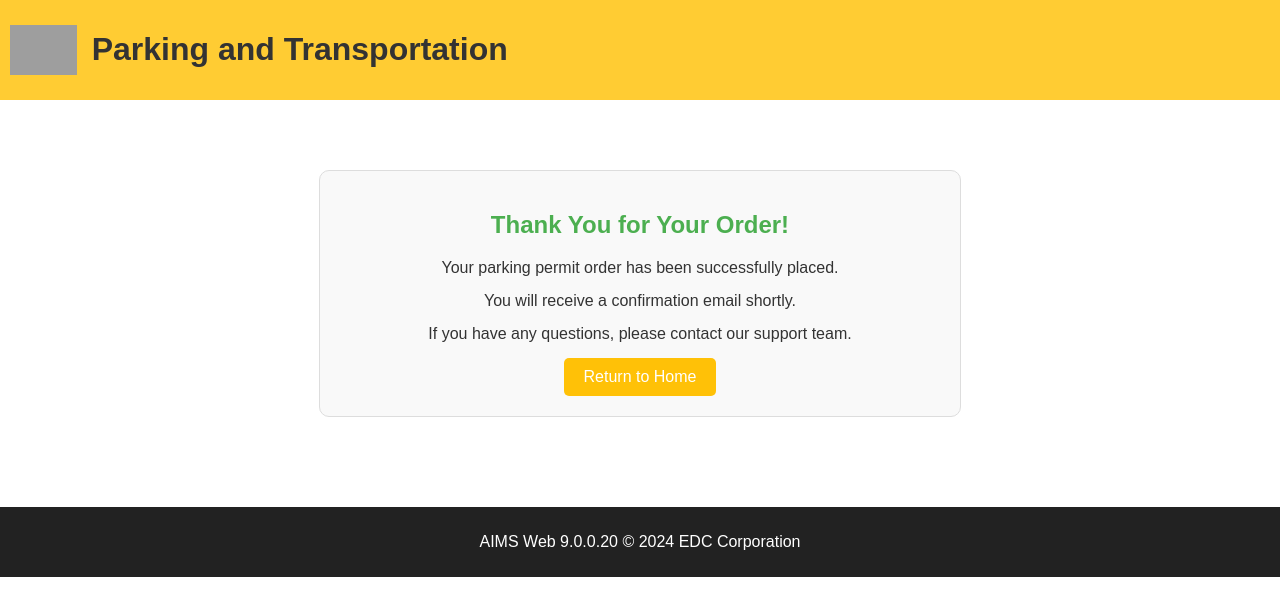
After one commit to Ceziech/CS3337, a Flask app: template templates/confirmation.html in a window 1280 px wide. The commit adds this page. Shown: the top 616 px of the page. Run offline with Flask 3, Linux system fonts and the light colour scheme; the template is opened without the code that fills it, so the values that code supplies are empty; grey boxes are pictures that could not be loaded.

Commit message:
Add files via upload

```diff
--- /dev/null
+++ b/templates/confirmation.html
@@ -0,0 +1,62 @@
+<!DOCTYPE html>
+<html lang="en">
+<head>
+    <meta charset="UTF-8">
+    <meta name="viewport" content="width=device-width, initial-scale=1.0">
+    <title>Order Confirmation</title>
+    <link rel="stylesheet" href="shop_cart_page.css"> <!-- Reuse the CSS -->
+    <style>
+        .confirmation-message {
+            text-align: center;
+            margin: 50px auto;
+            max-width: 600px;
+            border: 1px solid #ddd;
+            padding: 20px;
+            border-radius: 10px;
+            background-color: #f9f9f9;
+        }
+        .confirmation-message h1 {
+            color: #4CAF50;
+        }
+        .confirmation-message p {
+            margin: 15px 0;
+        }
+        .home-btn {
+            display: inline-block;
+            padding: 10px 20px;
+            color: #fff;
+            background-color: #FFC107;
+            border: none;
+            border-radius: 5px;
+            text-decoration: none;
+            font-size: 16px;
+            cursor: pointer;
+        }
+        .home-btn:hover {
+            background-color: #FFA000;
+        }
+    </style>
+</head>
+<body>
+    <header>
+        <div class="header-content">
+            <img src="calstatela_logo.png" alt="Cal State LA Logo" class="logo">
+            <h1>Parking and Transportation</h1>
+        </div>
+    </header>
+
+    <main>
+        <section class="confirmation-message">
+            <h1>Thank You for Your Order!</h1>
+            <p>Your parking permit order has been successfully placed.</p>
+            <p>You will receive a confirmation email shortly.</p>
+            <p>If you have any questions, please contact our support team.</p>
+            <a href="shop_cart_page.html" class="home-btn">Return to Home</a>
+        </section>
+    </main>
+
+    <footer>
+        <p>AIMS Web 9.0.0.20 © 2024 EDC Corporation</p>
+    </footer>
+</body>
+</html>
```
Also changed, not shown: templates/checkout.html (added, +88 -0 lines), templates/shop_cart_page.html (+14 -30 lines).
